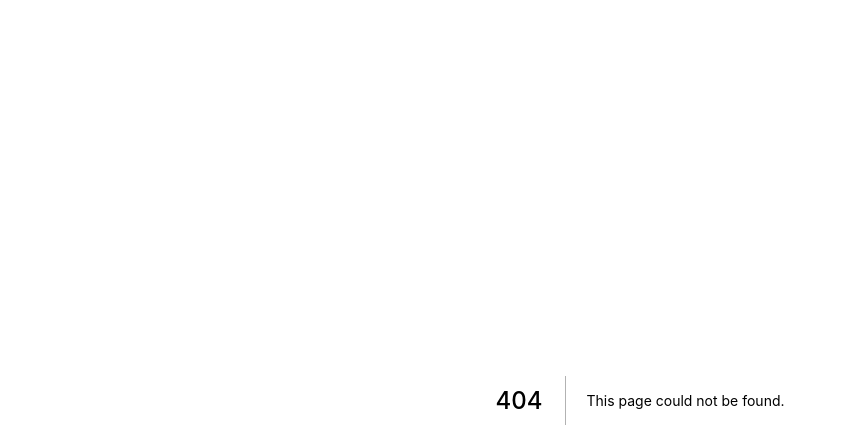
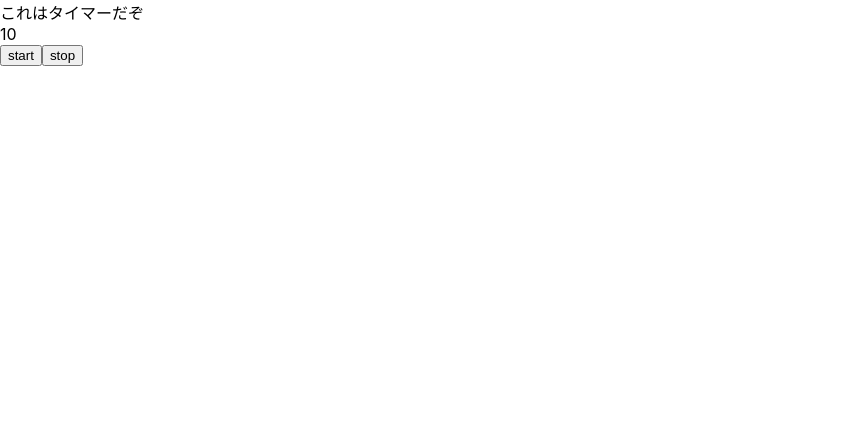
Before and after one commit to SonedaYusuke/next-template, a Next.js app: page /timer in a window 1280 px wide. Before the commit this address had no page. Shown: the top 448 px of the page, without its empty margins (0-847 px from the left). Built offline with nearby package versions, Linux system fonts and the light colour scheme.

Commit message:
タイマーが動くようになった

```diff
--- /dev/null
+++ b/src/components/Timer.tsx
@@ -0,0 +1,35 @@
+import React, { FC, useState, useRef, useEffect } from 'react'
+
+const Timer: FC = () => {
+  const [time, setTime] = useState<number>(10)
+  const refTimer = useRef(time)
+
+  useEffect(() => {
+    refTimer.current = time
+  }, [time])
+
+  const [timerId, setTimerId] = useState<NodeJS.Timeout | number>(0)
+
+  const timer = () => {
+    setTime(refTimer.current - 1)
+  }
+
+  const onStart = () => {
+    setTimerId(setInterval(timer, 1000))
+  }
+
+  const onStop = () => {
+    clearInterval(timerId as number)
+  }
+
+  return (
+    <>
+      <p>これはタイマーだぞ</p>
+      <p>{time}</p>
+      <button onClick={() => onStart()}>start</button>
+      <button onClick={() => onStop()}>stop</button>
+    </>
+  )
+}
+
+export default Timer
--- a/src/pages/index.tsx
+++ b/src/pages/index.tsx
@@ -6,7 +6,10 @@ const Index: FC = () => {
   return (
     <div>
       <p>トップページ</p>
-      <Link href="/about">about</Link>
+      <ul>
+        <li><Link href="/about">about</Link></li>
+        <li><Link href="/timer">タイマー</Link></li>
+      </ul>
     </div>
   )
 }
--- /dev/null
+++ b/src/pages/timer.tsx
@@ -0,0 +1,13 @@
+import React, { FC } from "react"
+
+import Timer from "~/components/Timer"
+
+const About: FC = () => {
+  return (
+    <div>
+      <Timer></Timer>
+    </div>
+  )
+}
+
+export default About
```
Also changed, not shown: src/hooks/useTimer.tsx (added).
